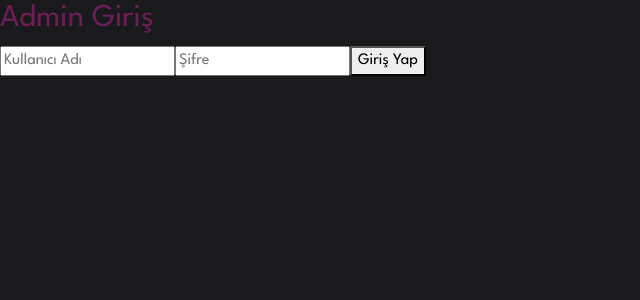
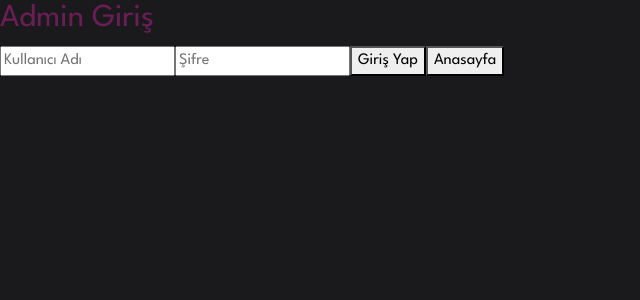
Before and after one commit to yunuscanunal/portfolio_page, a React (Create React App) app in the folder frontend/: page /admin/login in a window 1280 px wide. Shown: the top 300 px of the page, without its empty margins (0-640 px from the left). Built offline with nearby package versions, Linux system fonts and the light colour scheme; no server answers.

Commit message:
redirect to home button added

```diff
--- a/frontend/src/components/AdminLogin.tsx
+++ b/frontend/src/components/AdminLogin.tsx
@@ -44,9 +44,12 @@
         placeholder="Şifre"
       />
       <button onClick={handleLogin}>Giriş Yap</button>
+      <button onClick={() => navigate("/")}>Anasayfa</button> {/* ⬆️ */}
       {error && <p style={{ color: "red" }}>{error}</p>}
     </div>
   );
 };
 
 export default AdminLogin;
+
+<button onClick={() => (window.location.href = "/")}>Anasayfa</button>;
--- a/frontend/src/components/AdminPanel.tsx
+++ b/frontend/src/components/AdminPanel.tsx
@@ -1,5 +1,6 @@
 import React, { useState } from "react";
 import { authFetch } from "../api/apiService"; // ekle
+import { useNavigate } from "react-router-dom";
 
 const AdminPanel: React.FC = () => {
   const [projectData, setProjectData] = useState({
@@ -9,6 +10,7 @@
     codeLink: "",
     liveLink: "",
   });
+  const navigate = useNavigate();
 
   const handleChange = (
     e: React.ChangeEvent<HTMLInputElement | HTMLTextAreaElement>
@@ -107,8 +109,10 @@
         style={{ display: "block", marginBottom: "10px" }}
       />
       <button onClick={handleSubmit}>➕ Proje Ekle</button>
+      <button onClick={() => navigate("/")}>Anasayfa</button> {/* ⬆️ */}
     </div>
   );
 };
 
 export default AdminPanel;
+<button onClick={() => (window.location.href = "/")}>Anasayfa</button>;
```
